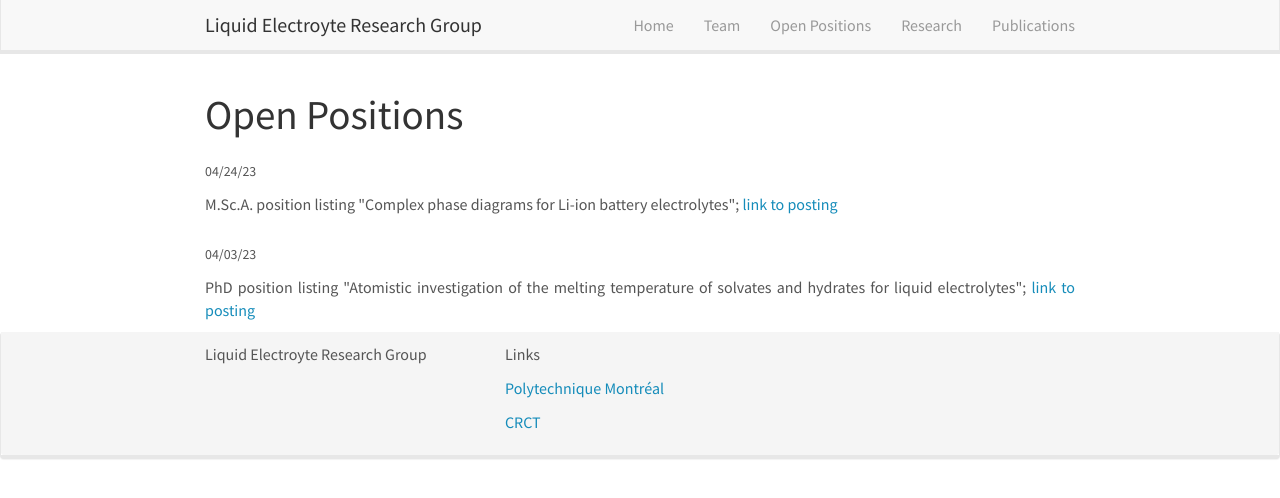
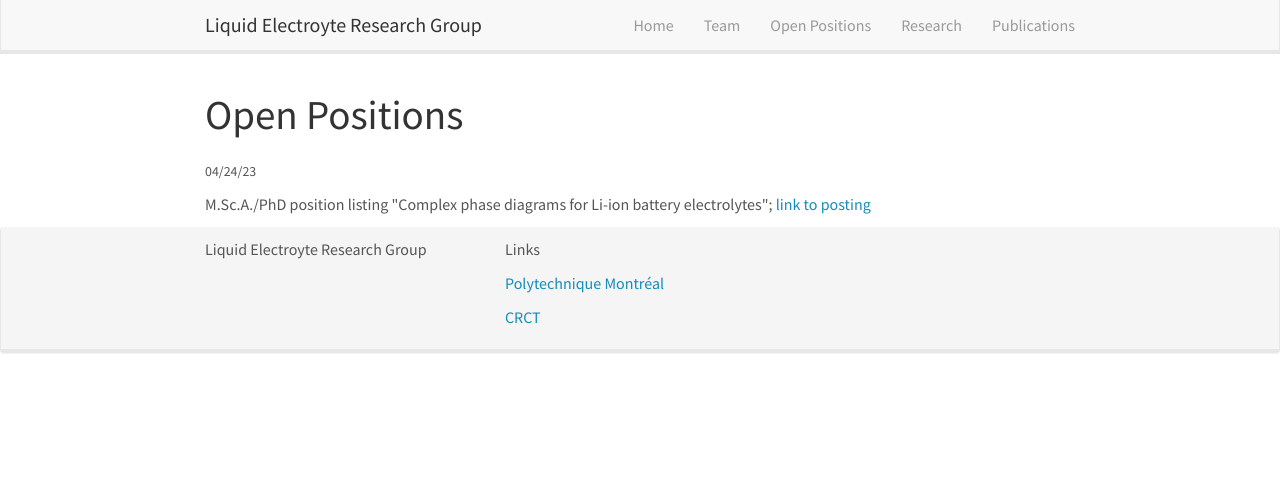
Before and after one commit to LECRCT/website, a Jekyll site: the page built from _pages/news.html, in a window 1280 px wide. Shown: the top 498 px of the page. Built offline with Jekyll 4.4.1, drawn with Linux system fonts in a browser that asks for light colours; nearby versions of some CDN libraries.

Commit message:
Update news.yml

```diff
--- a/_data/news.yml
+++ b/_data/news.yml
@@ -3,10 +3,4 @@
   tags:
     - some
     - tags
-  content: M.Sc.A. position listing "Complex phase diagrams for Li-ion battery electrolytes"; <a href="https://www.polymtl.ca/expertises/en/complex-phase-diagrams-li-ion-battery-electrolytes" target="_blank">link to posting</a>
-- date: 04/03/23
-  title: ""
-  tags:
-    - some
-    - tags
-  content: PhD position listing "Atomistic investigation of the melting temperature of solvates and hydrates for liquid electrolytes"; <a href="https://www.polymtl.ca/expertises/en/atomistic-investigation-melting-temperature-solvates-and-hydrates-liquid-electrolytes" target="_blank">link to posting</a>
+  content: M.Sc.A./PhD position listing "Complex phase diagrams for Li-ion battery electrolytes"; <a href="https://www.polymtl.ca/expertises/en/complex-phase-diagrams-li-ion-battery-electrolytes" target="_blank">link to posting</a>
```
